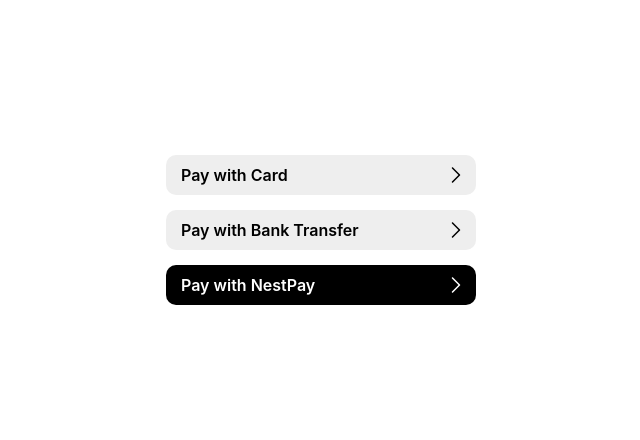
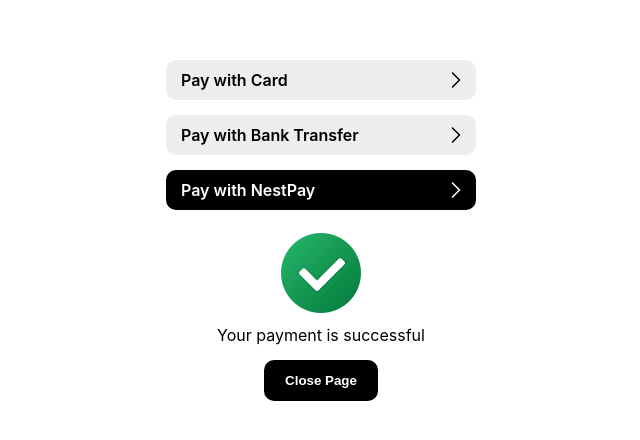
Before and after one commit to AbaniwoM/nest-app, a React (Create React App) app: page / in a window 1280 px wide. Shown: the part 186-626 px from the top of the page, without its empty margins (319-959 px from the left). Built offline with nearby package versions, Linux system fonts and the light colour scheme.

Commit message:
payment success page

```diff
--- a/src/Components/Home/Home.jsx
+++ b/src/Components/Home/Home.jsx
@@ -1,5 +1,6 @@
 import React from 'react'
 import { Button, Button2 } from '../Inputs/Inputs'
+import Ok from "../../Assets/Ok.svg";
 import './Home.scss'
 
 const Home = () => {
@@ -11,8 +12,12 @@
                 <Button2 className="bg-bk" title='Pay with NestPay' onClick={() => console.log('clicked')} />
             </div>
 
-            <div id="step2">
-
+            <div id="step5">
+                <div className="tick">
+                    <img src={Ok} alt="tick" />
+                </div>
+                <div>Your payment is successful</div>
+                <button className="nw-bn" onClick={() => console.log('clicked')}>Close Page</button>
             </div>
 
         </div>
--- a/src/Components/Home/Home.scss
+++ b/src/Components/Home/Home.scss
@@ -8,3 +8,18 @@
   align-items: center;
   padding: 1rem;
 }
+
+.nw-bn {
+  background-color: #000;
+  color: #fff;
+  padding: 13px 15px;
+  cursor: pointer;
+  width: 114px;
+  font-weight: 600;
+  border: none;
+  border-radius: 10px;
+  margin: 15px 0;
+  &:hover {
+    background-color: rgb(21, 21, 21);
+  }
+}
```
Also changed, not shown: src/Assets/Ok.svg (added).
